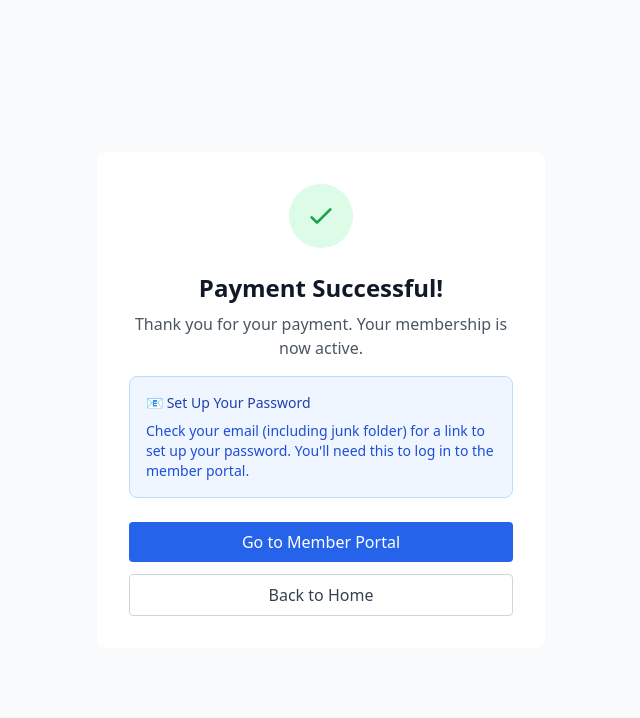
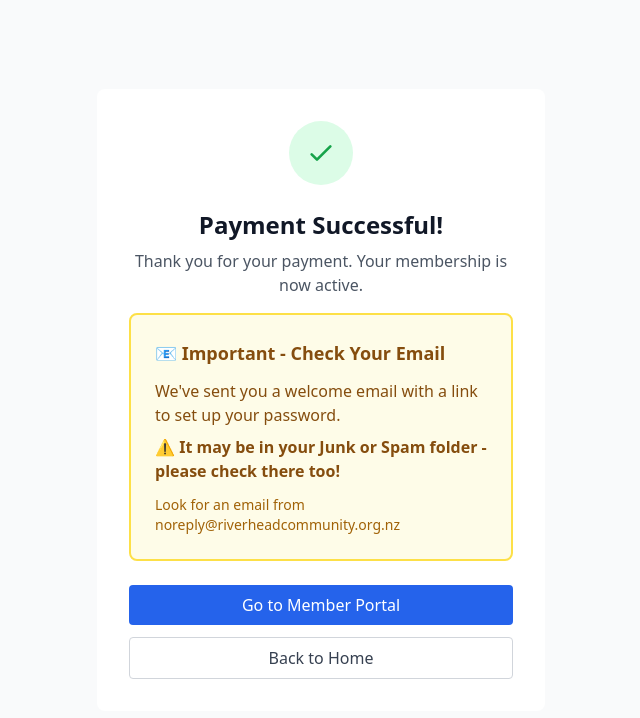
Before and after one commit to Mikebrooke65/RCA, a Next.js app: page /payment/success in a window 1280 px wide. Shown: the top 718 px of the page, without its empty margins (319-959 px from the left). Built offline with nearby package versions, Linux system fonts and the light colour scheme.

Commit message:
Redirect to Stripe on signup, bigger email notice on payment success

```diff
--- a/app/apply/page.tsx
+++ b/app/apply/page.tsx
@@ -31,21 +31,6 @@ export default function ApplyPage() {
                   We&apos;ve sent you an email to set up your password. Check your inbox (and junk folder) then click the link to complete your account setup.
                 </p>
               </div>
-
-              {submitted.requiresPayment && submitted.paymentLink && (
-                <div className="bg-yellow-50 border border-yellow-200 rounded-lg p-4 mb-6 text-left">
-                  <p className="text-sm font-medium text-yellow-800 mb-2">💳 Payment Required</p>
-                  <p className="text-sm text-yellow-700 mb-3">
-                    A $10 annual membership fee applies to your household. You can pay now or later from your member portal.
-                  </p>
-                  <a
-                    href={submitted.paymentLink}
-                    className="inline-block bg-rca-green text-white px-6 py-2 rounded-lg hover:bg-rca-green-dark transition text-sm font-medium"
-                  >
-                    Pay $10 Now →
-                  </a>
-                </div>
-              )}
 
               <div className="bg-amber-50 border border-amber-200 rounded-lg p-4 mb-6 text-left">
                 <p className="text-sm font-medium text-amber-800 mb-2">💝 Want to Support RCA?</p>
@@ -109,7 +94,7 @@ export default function ApplyPage() {
               <li>✓ Voting rights at AGM</li>
               <li>✓ Access to members-only area</li>
               <li>✓ Facebook group access</li>
-              <li>✓ $10 per household per year</li>
+              <li>✓ $10 per household per year (paid on signup)</li>
             </ul>
           </div>
 
@@ -197,7 +182,13 @@ function MemberForm({ membershipType, onSubmitted }: {
         return;
       }
 
-      // Success - show success screen (don't reset submitting to prevent re-submit)
+      // Success - show success screen or redirect to payment
+      if (data.autoApproved && data.paymentLink) {
+        // Redirect straight to Stripe checkout - payment is required
+        window.location.href = data.paymentLink;
+        return;
+      }
+
       onSubmitted({
         autoApproved: data.autoApproved,
         requiresPayment: data.requiresPayment,
@@ -308,7 +299,7 @@ function MemberForm({ membershipType, onSubmitted }: {
         disabled={submitting}
         className="w-full bg-rca-green text-white py-3 rounded-lg font-medium hover:bg-rca-green-dark transition disabled:bg-gray-400"
       >
-        {submitting ? 'Submitting...' : 'Submit Application'}
+        {submitting ? 'Submitting...' : membershipType === 'full_member' ? 'Submit & Pay $10' : 'Submit Application'}
       </button>
     </form>
   );
--- a/app/payment/success/page.tsx
+++ b/app/payment/success/page.tsx
@@ -26,10 +26,16 @@ function SuccessContent() {
           Thank you for your payment. Your membership is now active.
         </p>
 
-        <div className="bg-blue-50 border border-blue-200 rounded-lg p-4 mb-6 text-left">
-          <p className="text-sm font-medium text-blue-800 mb-2">📧 Set Up Your Password</p>
-          <p className="text-sm text-blue-700">
-            Check your email (including junk folder) for a link to set up your password. You&apos;ll need this to log in to the member portal.
+        <div className="bg-yellow-50 border-2 border-yellow-300 rounded-lg p-6 mb-6 text-left">
+          <p className="text-lg font-bold text-yellow-800 mb-3">📧 Important - Check Your Email</p>
+          <p className="text-yellow-800 mb-2">
+            We&apos;ve sent you a welcome email with a link to set up your password.
+          </p>
+          <p className="text-yellow-800 font-semibold">
+            ⚠️ It may be in your Junk or Spam folder - please check there too!
+          </p>
+          <p className="text-sm text-yellow-700 mt-3">
+            Look for an email from <span className="font-medium">noreply@riverheadcommunity.org.nz</span>
           </p>
         </div>
 
```
